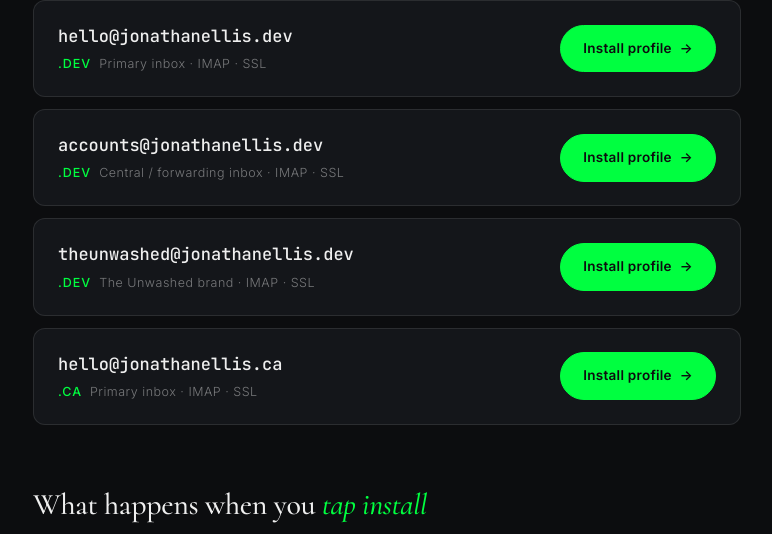
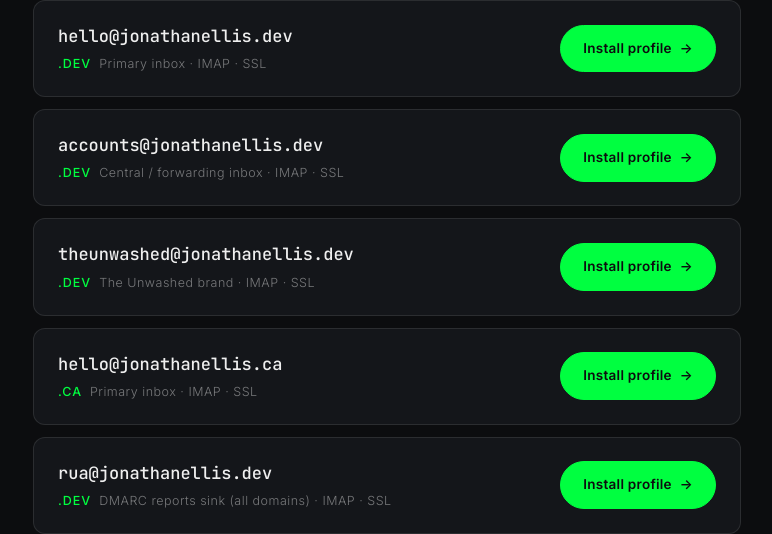
Before and after one commit to johhnycrash/jonathanellis-dev, a plain HTML site: page setupemail/index.html in a window 1280 px wide. Shown: the part 434-968 px from the top of the page, without its empty margins (253-1025 px from the left). Drawn offline with Linux system fonts and the light colour scheme.

Commit message:
Add Matt's email setup page; teamabsolute.ca DNS reference; rua@jonathanellis.dev profile

```diff
--- a/setupemail/index.html
+++ b/setupemail/index.html
@@ -325,6 +325,16 @@
       </a>
     </div>
 
+    <div class="account-card">
+      <div class="info">
+        <div class="addr">rua@jonathanellis.dev</div>
+        <div class="desc"><span class="domain">.dev</span>DMARC reports sink (all domains) · IMAP · SSL</div>
+      </div>
+      <a class="btn" href="/setupemail/rua-jonathanellis-dev.mobileconfig" download>
+        Install profile <span class="arrow">→</span>
+      </a>
+    </div>
+
   </div>
 
   <h2>What happens when you <em>tap install</em></h2>
```
Also changed, not shown: 1 other file.
